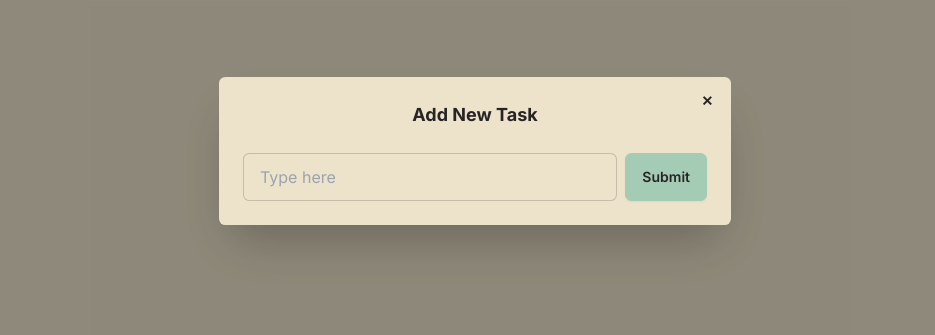
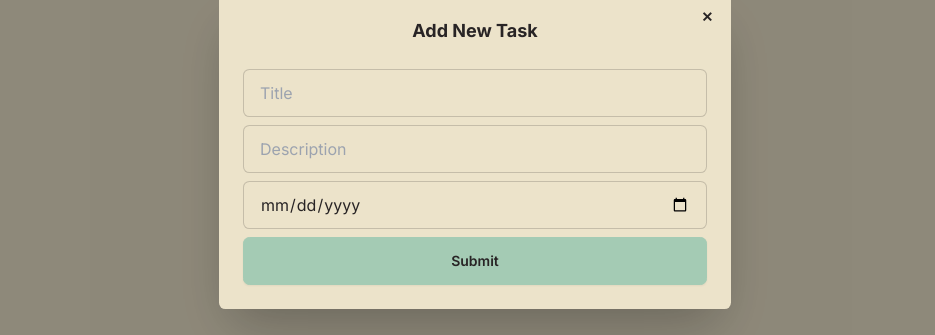
Before and after one commit to Neha220803/todo-NextJS, a Next.js app: page / in a window 1280 px wide. Both pictures are taken after a click on the button "ADD NEW TASK". Shown: the part 249-584 px from the top of the page, without its empty margins (165-1100 px from the left). Built offline with nearby package versions, Linux system fonts and the light colour scheme; no server answers.

Commit message:
minor changes

```diff
--- a/app/components/AddTask.js
+++ b/app/components/AddTask.js
@@ -9,7 +9,9 @@ import { v4 as uuidv4 } from 'uuid';
 const AddTask = () => {
     const router = useRouter();
     const [modalOpen, setModalOpen] = useState(false);
-    const [addNewTask, setAddNewTask] = useState('');
+    const [addNewTaskTile, setAddNewTaskTile] = useState('');
+    const [addNewTaskDesc, setAddNewTaskDesc] = useState('');
+    const [addNewTaskDeu, setAddNewTaskDeu] = useState('');
 
     const handleClose = () => {
         setModalOpen(false);
@@ -19,9 +21,13 @@ const AddTask = () => {
         e.preventDefault();
         await addToDo({
             id: uuidv4(),
-            text: addNewTask
+            title: addNewTaskTile,
+            desc: addNewTaskDesc,
+            due: addNewTaskDeu
         });
-        setAddNewTask("");
+        setAddNewTaskTile("");
+        setAddNewTaskDesc("");
+        setAddNewTaskDeu("");
         setModalOpen(false);
         router.refresh();
     };
@@ -39,14 +45,31 @@ const AddTask = () => {
                     <form onSubmit={handleAddNewTask}>
                         <h3 className="font-bold text-lg">Add New Task</h3>
                         <div className="modal-action">
-                            <input
-                                value={addNewTask}
-                                onChange={(e) => setAddNewTask(e.target.value)}
-                                type="text"
-                                placeholder="Type here"
-                                className="input input-bordered w-full"
-                            />
-                            <button type="submit" className="btn btn-secondary">Submit</button>
+                            <div className="flex flex-col gap-2 w-full">
+                                <input
+                                    value={addNewTaskTile}
+                                    onChange={(e) => setAddNewTaskTile(e.target.value)}
+                                    type="text"
+                                    placeholder="Title"
+                                    className="input input-bordered w-full"
+                                />
+                                <input
+                                    value={addNewTaskDesc}
+                                    onChange={(e) => setAddNewTaskDesc(e.target.value)}
+                                    type="text"
+                                    placeholder="Description"
+                                    className="input input-bordered w-full"
+                                />
+                                <input
+                                    value={addNewTaskDeu}
+                                    onChange={(e) => setAddNewTaskDeu(e.target.value)}
+                                    type="date"
+                                    placeholder="Select a Dew Date"
+                                    className="input input-bordered w-full"
+                                />
+                                <button type="submit" className="btn btn-secondary w-full">Submit</button>
+                            </div>
+
                         </div>
                     </form>
                 </div>
--- a/app/components/EachTask.js
+++ b/app/components/EachTask.js
@@ -1,6 +1,7 @@
 "use client";
 
 import { FaEdit } from "react-icons/fa";
+import { FcCalendar, IconName } from "react-icons/fc";
 import { FiTrash2 } from "react-icons/fi";
 import { useState } from "react";
 import { useRouter } from "next/navigation";
@@ -9,7 +10,8 @@ import { deleteToDo, editToDo } from "./../../api/api";
 const EachTask = ({ task }) => {
   const router = useRouter();
   const [editModalOpen, setEditModalOpen] = useState(false);
-  const [taskToEdit, setTaskToEdit] = useState(task.text);
+  const [taskToEditTitle, setTaskToEditTitle] = useState(task.title);
+  const [taskToEditDesc, setTaskToEditDesc] = useState(task.desc);
   const [deleteModalOpen, setDeleteModalOpen] = useState(false);
 
   const handleClose = () => {
@@ -24,7 +26,9 @@ const EachTask = ({ task }) => {
     e.preventDefault();
     await editToDo({
       id: task.id,
-      text: taskToEdit
+      title: taskToEditTitle,
+      desc: taskToEditDesc
+
     });
     setEditModalOpen(false);
     router.refresh();
@@ -38,7 +42,17 @@ const EachTask = ({ task }) => {
 
   return (
     <tr key={task.id} className="hover">
-      <td className="w-full">{task.text}</td>
+      <td className="w-full">
+        <h1 className="text-neutral">
+          {task.title}
+        </h1>
+        <p>
+          {task.desc}
+        </p>
+        <p className="flex justify-content-center align-items-center">
+          <FcCalendar size={20} />Due On: {task.due}
+        </p>
+      </td>
       <td className="flex gap-5">
         <FaEdit
           size={20}
@@ -54,14 +68,24 @@ const EachTask = ({ task }) => {
             <form onSubmit={handleEditTask}>
               <h3 className="font-bold text-lg">Edit Task</h3>
               <div className="modal-action">
+                <div className="flex flex-col w-full gap-2">
                   <input
-                  value={taskToEdit}
-                  onChange={(e) => setTaskToEdit(e.target.value)}
+                    value={taskToEditTitle}
+                    onChange={(e) => setTaskToEditTitle(e.target.value)}
+                    type="text"
+                    placeholder="Type here"
+                    className="input input-bordered w-full"
+                  />
+                  <input
+                    value={taskToEditDesc}
+                    onChange={(e) => setTaskToEditDesc(e.target.value)}
                     type="text"
                     placeholder="Type here"
                     className="input input-bordered w-full"
                   />
                   <button type="submit" className="btn btn-primary">Done</button>
+                </div>
+
               </div>
             </form>
           </div>
```
Also changed, not shown: data/todos.json (+2 -17 lines). Lines whose indentation alone changed are shown as unchanged.
